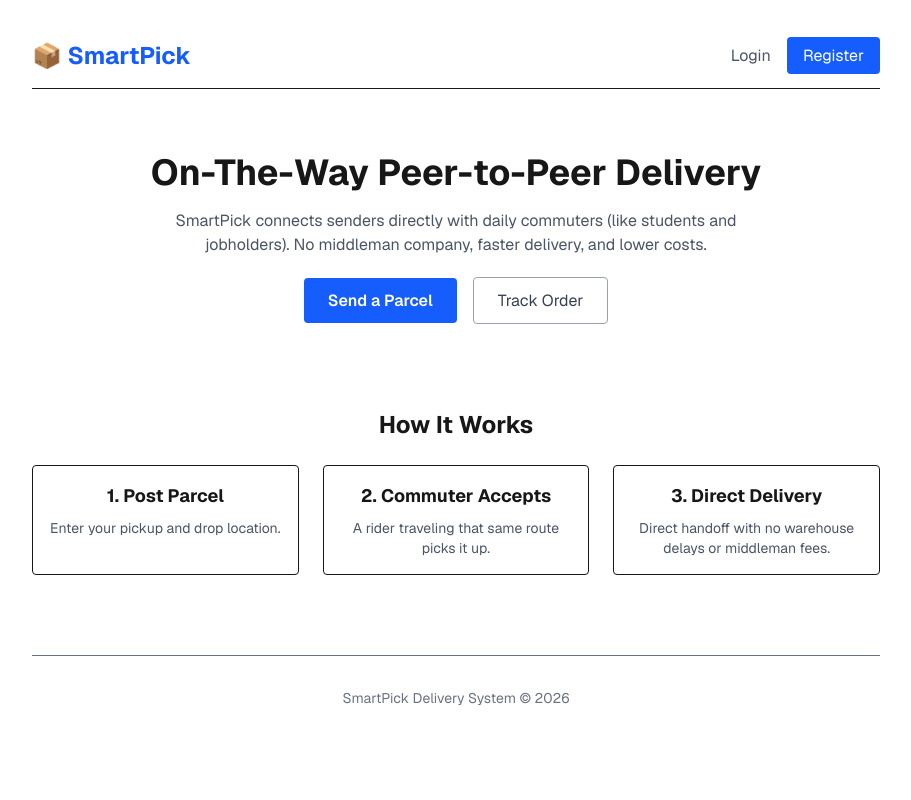
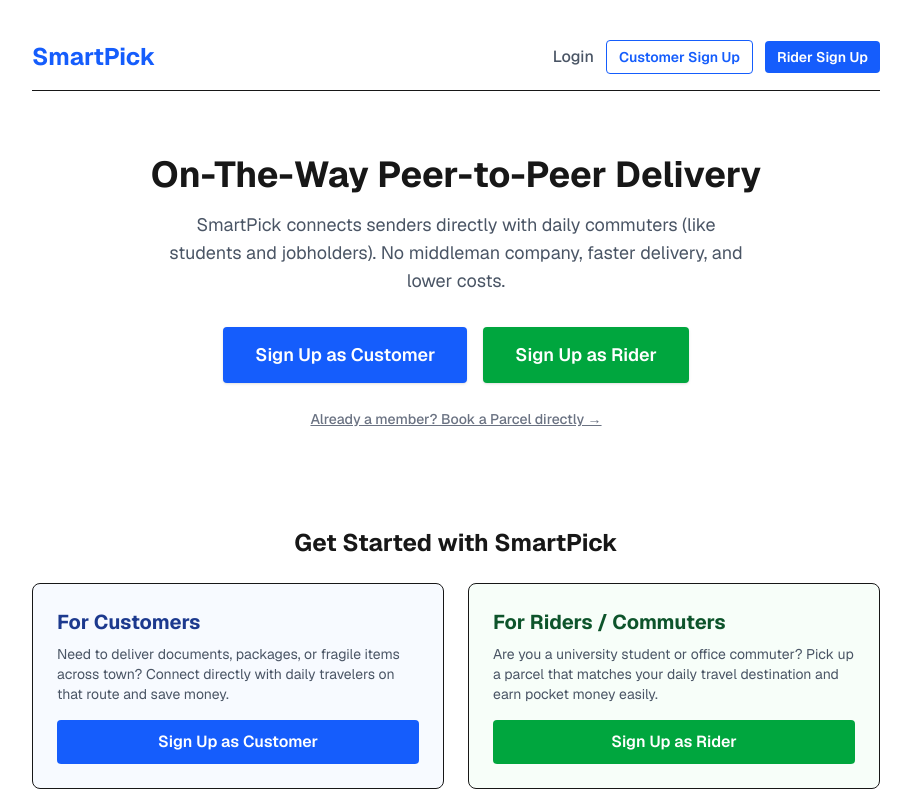
Before and after one commit to mahmudulhasanmaruf78/smart-pick-frontend, a Next.js app: page / in a window 1280 px wide. Shown: the top 800 px of the page, without its empty margins (184-1095 px from the left). Built offline with nearby package versions, Linux system fonts and the light colour scheme.

Commit message:
feat(landing): add customer and rider sign up options

```diff
--- a/src/app/page.tsx
+++ b/src/app/page.tsx
@@ -5,72 +5,132 @@
     <div className="max-w-4xl mx-auto p-6 font-sans">
       {/* 1. Simple Navbar */}
       <nav className="flex justify-between items-center py-4 border-b">
-        <h1 className="text-2xl font-bold text-blue-600">📦 SmartPick</h1>
-        <div className="space-x-4">
-          <Link href="/login" className="text-gray-600 hover:text-black">
+        <Link href="/" className="text-2xl font-bold text-blue-600">
+          SmartPick
+        </Link>
+        <div className="flex items-center space-x-3">
+          <Link href="/login" className="text-gray-600 hover:text-black font-medium">
             Login
           </Link>
-          <Link href="/register" className="bg-blue-600 text-white px-4 py-2 rounded">
-            Register
+          <Link
+            href="/register"
+            className="border border-blue-600 text-blue-600 px-3 py-1.5 rounded text-sm font-semibold hover:bg-blue-50 transition"
+          >
+            Customer Sign Up
+          </Link>
+          <Link
+            href="/rider/register"
+            className="bg-blue-600 text-white px-3 py-1.5 rounded text-sm font-semibold hover:bg-blue-700 transition"
+          >
+            Rider Sign Up
           </Link>
         </div>
       </nav>
 
-      {/* 2. Hero Section (Project Idea) */}
+      {/* 2. Hero Section */}
       <section className="text-center py-16">
         <h2 className="text-4xl font-bold mb-4">
           On-The-Way Peer-to-Peer Delivery
         </h2>
-        <p className="text-gray-600 max-w-xl mx-auto mb-8">
+        <p className="text-gray-600 max-w-xl mx-auto mb-8 text-lg">
           SmartPick connects senders directly with daily commuters (like students and jobholders).
           No middleman company, faster delivery, and lower costs.
         </p>
 
-        <div className="space-x-4">
+        {/* The 2 Main Sign Up Options */}
+        <div className="flex flex-col sm:flex-row justify-center gap-4 mb-6">
+          <Link
+            href="/register"
+            className="bg-blue-600 text-white font-semibold px-8 py-3.5 rounded shadow hover:bg-blue-700 transition text-center text-lg"
+          >
+            Sign Up as Customer
+          </Link>
+          <Link
+            href="/rider/register"
+            className="bg-green-600 text-white font-semibold px-8 py-3.5 rounded shadow hover:bg-green-700 transition text-center text-lg"
+          >
+            Sign Up as Rider
+          </Link>
+        </div>
+
+        <div>
           <Link
             href="/create-order"
-            className="bg-blue-600 text-white font-semibold px-6 py-3 rounded"
+            className="text-sm text-gray-500 hover:text-blue-600 underline font-medium"
           >
-            Send a Parcel
-          </Link>
-          <Link
-            href="/login"
-            className="border border-gray-400 px-6 py-3 rounded text-gray-700"
-          >
-            Track Order
+            Already a member? Book a Parcel directly &rarr;
           </Link>
         </div>
       </section>
 
-      {/* 3. How It Works (3 Simple Cards) */}
+      {/* 3. Choose Your Role Section */}
       <section className="py-8">
+        <h3 className="text-2xl font-bold text-center mb-6">Get Started with SmartPick</h3>
+
+        <div className="grid grid-cols-1 md:grid-cols-2 gap-6">
+          {/* Customer Card */}
+          <div className="border p-6 rounded-lg bg-blue-50/50 flex flex-col justify-between">
+            <div>
+              <h4 className="font-bold text-xl mb-2 text-blue-900">For Customers</h4>
+              <p className="text-gray-600 text-sm mb-4">
+                Need to deliver documents, packages, or fragile items across town? Connect directly with daily travelers on that route and save money.
+              </p>
+            </div>
+            <Link
+              href="/register"
+              className="block w-full bg-blue-600 text-white text-center py-2.5 rounded font-semibold hover:bg-blue-700 transition"
+            >
+              Sign Up as Customer
+            </Link>
+          </div>
+
+          {/* Rider Card */}
+          <div className="border p-6 rounded-lg bg-green-50/50 flex flex-col justify-between">
+            <div>
+              <h4 className="font-bold text-xl mb-2 text-green-900">For Riders / Commuters</h4>
+              <p className="text-gray-600 text-sm mb-4">
+                Are you a university student or office commuter? Pick up a parcel that matches your daily travel destination and earn pocket money easily.
+              </p>
+            </div>
+            <Link
+              href="/rider/register"
+              className="block w-full bg-green-600 text-white text-center py-2.5 rounded font-semibold hover:bg-green-700 transition"
+            >
+              Sign Up as Rider
+            </Link>
+          </div>
+        </div>
+      </section>
+
+      {/* 4. How It Works (3 Simple Cards) */}
+      <section className="py-8 border-t mt-6">
         <h3 className="text-2xl font-bold text-center mb-6">How It Works</h3>
 
         <div className="grid grid-cols-1 md:grid-cols-3 gap-6">
           <div className="border p-4 rounded text-center">
             <h4 className="font-bold text-lg mb-2">1. Post Parcel</h4>
             <p className="text-sm text-gray-600">
-              Enter your pickup and drop location.
+              Customers enter pickup and drop location.
             </p>
           </div>
 
           <div className="border p-4 rounded text-center">
             <h4 className="font-bold text-lg mb-2">2. Commuter Accepts</h4>
             <p className="text-sm text-gray-600">
-              A rider traveling that same route picks it up.
+              A verified rider traveling that route claims the delivery.
             </p>
           </div>
 
           <div className="border p-4 rounded text-center">
             <h4 className="font-bold text-lg mb-2">3. Direct Delivery</h4>
             <p className="text-sm text-gray-600">
-              Direct handoff with no warehouse delays or middleman fees.
+              Direct handoff with zero middleman overhead.
             </p>
           </div>
         </div>
       </section>
 
-      {/* 4. Simple Footer */}
+      {/* 5. Simple Footer */}
       <footer className="text-center py-8 border-t text-sm text-gray-500 mt-12">
         <p>SmartPick Delivery System &copy; 2026</p>
       </footer>
```
